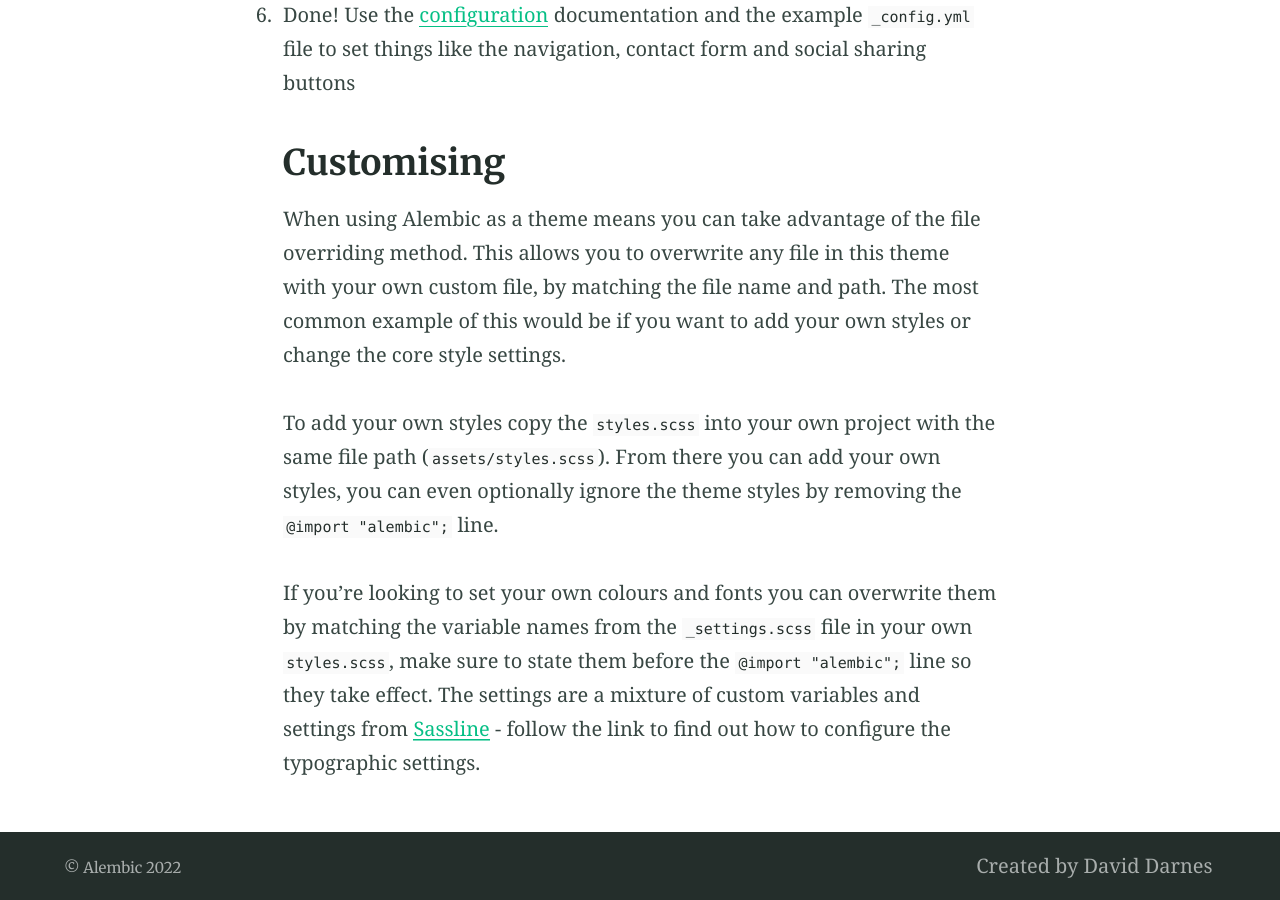
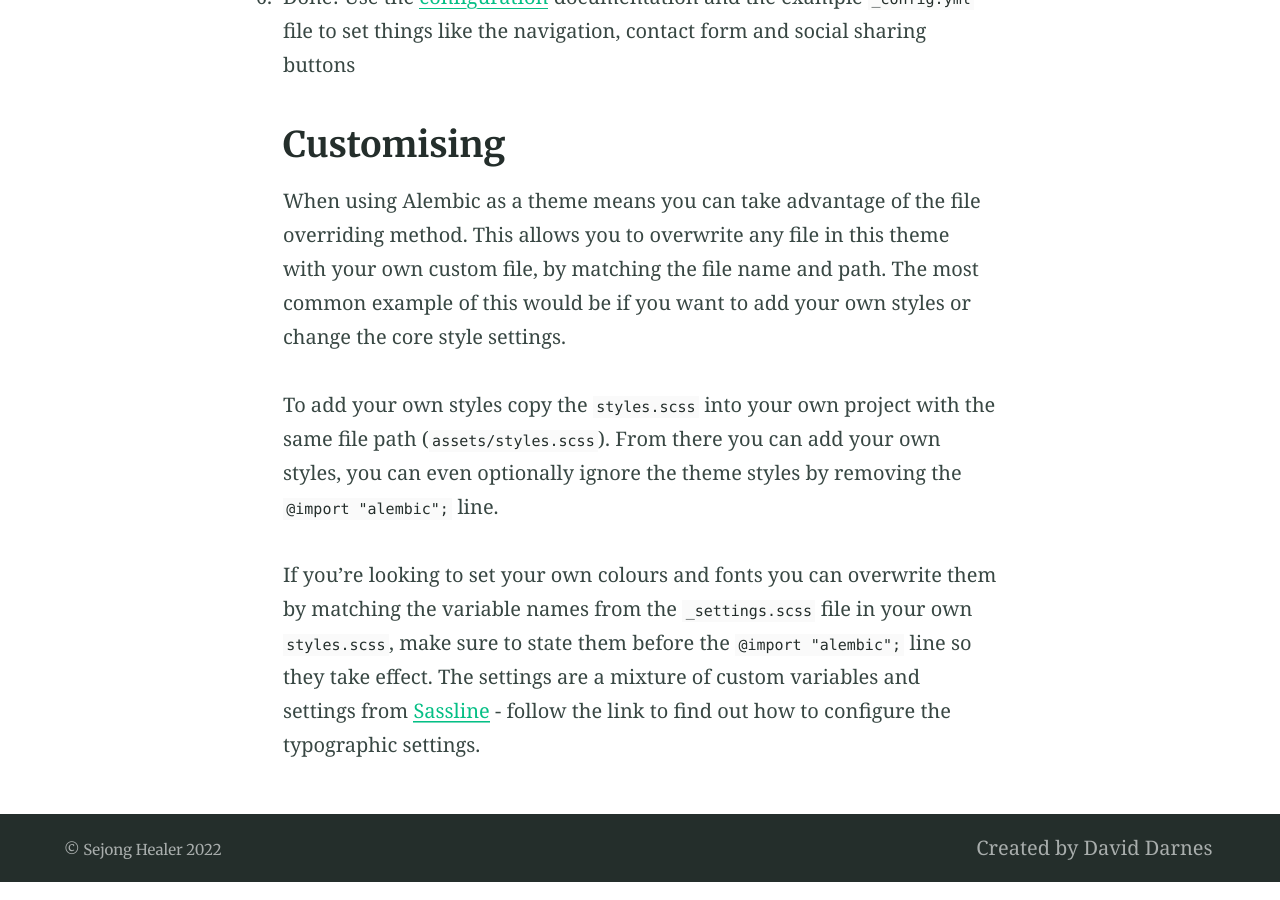
Before and after one commit to jiin124/Sejong-healer, a Jekyll site: the page built from docs/index.md, in a window 1280 px wide and 900 px high, scrolled down 4688 px. Built offline with Jekyll 4.4.1, drawn with Linux system fonts in a browser that asks for light colours.

Commit message:
Update _config.yml

```diff
--- a/docs/_config.yml
+++ b/docs/_config.yml
@@ -93,8 +93,8 @@
 # 7. Site settings
 encoding: utf-8 # Make sure the encoding is right
 lang: en-GB # Set the site language
-title: "Alembic" # Site name or title, also used in jekyll-seo-tag
-logo: "/assets/logos/logo.svg" # Site logo, also used in jekyll-seo-tag
+title: "Sejong Healer" # Site name or title, also used in jekyll-seo-tag
+#logo: "/assets/logos/logo.svg" # Site logo, also used in jekyll-seo-tag
 description: "Alembic is a starting point for Jekyll projects. Rather than starting from scratch, this boilerplate is designed to get the ball rolling immediately" # Site description and default description, also used in jekyll-seo-tag
 url: "https://alembic.darn.es" # Site url, also used in jekyll-seo-tag
 baseurl: ""
```
